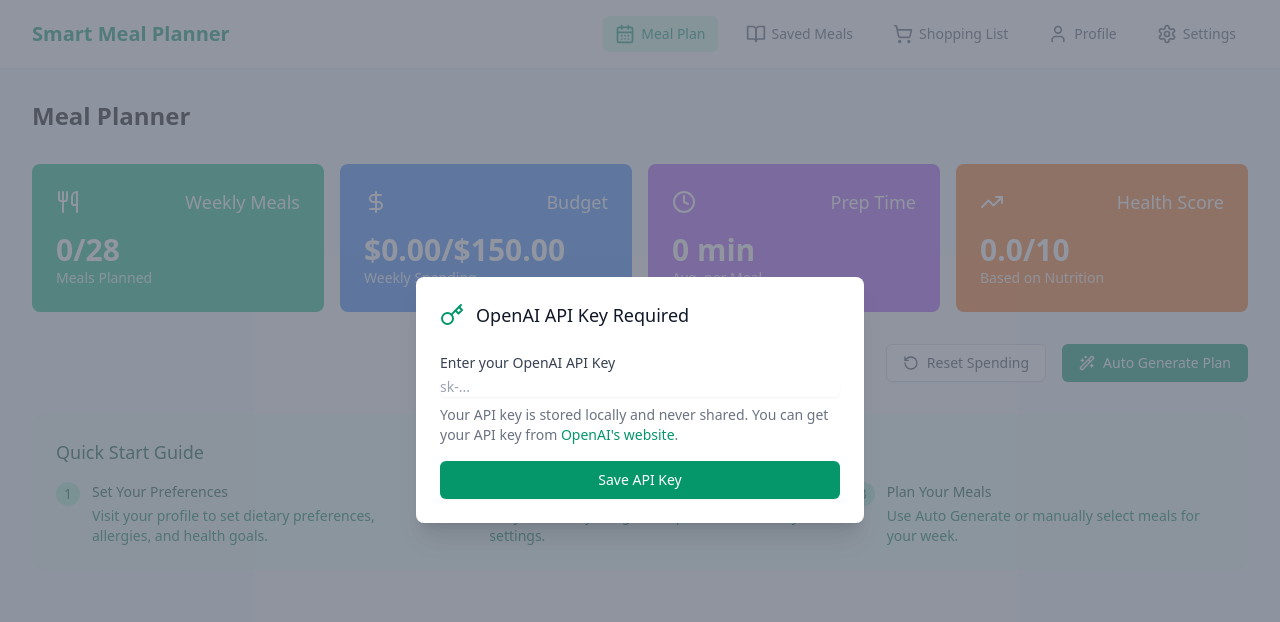
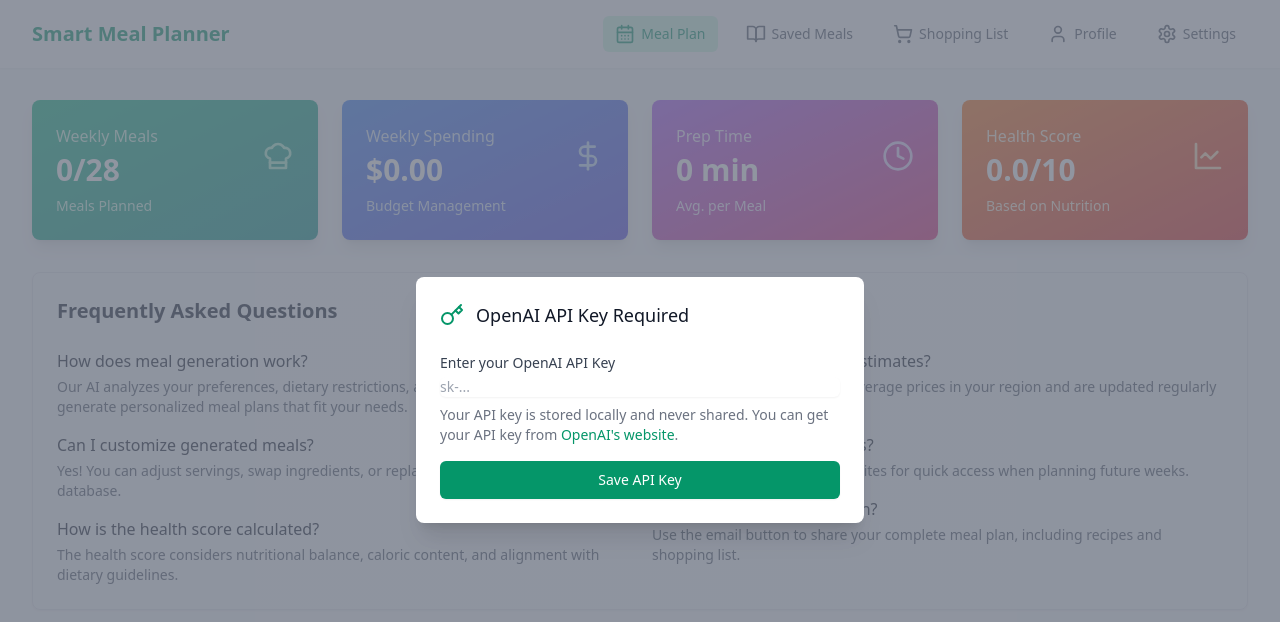
Before and after one commit to vigourpt/smart-meal-planner, a React (Vite) app: page / in a window 1280 px wide. Shown: the top 622 px of the page. Built offline with nearby package versions, Linux system fonts and the light colour scheme.

Commit message:
Add gradients and FAQs to Dashboard

```diff
--- a/src/components/Dashboard.tsx
+++ b/src/components/Dashboard.tsx
@@ -1,246 +1,117 @@
-import React, { useState } from 'react';
-import {
-  Utensils,
-  DollarSign,
-  Clock,
-  TrendingUp,
-  RotateCcw,
-  Wand2,
-  Loader2
-} from 'lucide-react';
-import { useStore } from '../lib/store';
-import { formatCurrency } from '../lib/currency';
-import { generateFullMealPlan } from '../lib/openai';
-import { saveMeal } from '../lib/firebase';
-import confetti from 'canvas-confetti';
+import React from 'react'
+import { useStore } from '../lib/store'
+import { ChefHat, DollarSign, Clock, LineChart } from 'lucide-react'
+import { formatCurrency } from '../lib/currency'
 
-export function Dashboard() {
-  const [isGenerating, setIsGenerating] = useState(false);
-  const {
-    mealPlan,
-    updateMealPlan,
-    shoppingList,
-    currency,
-    resetShoppingListSpending,
-    addSavedMeal,
-    generateShoppingListFromMealPlan,
-    weeklyBudget,
-    preferences
-  } = useStore(state => ({
+export const Dashboard = (): JSX.Element => {
+  const { mealPlan, preferences, currency } = useStore(state => ({
     mealPlan: state.mealPlan,
-    updateMealPlan: state.updateMealPlan,
-    shoppingList: state.shoppingList,
-    currency: state.settings.currency,
-    resetShoppingListSpending: state.resetShoppingListSpending,
-    addSavedMeal: state.addSavedMeal,
-    generateShoppingListFromMealPlan: state.generateShoppingListFromMealPlan,
-    weeklyBudget: state.preferences.weeklyBudget,
-    preferences: state.preferences
-  }));
+    preferences: state.preferences,
+    currency: state.settings.currency
+  }))
 
-  const currentSpending = shoppingList.reduce((total, item) => total + item.ingredient.estimatedCost, 0);
-  const avgPrepTime = mealPlan
-    ? Object.values(mealPlan.meals)
-        .filter(meal => meal.recipe)
-        .reduce((sum, meal) => sum + meal.recipe!.prepTime, 0) /
-      Object.values(mealPlan.meals).filter(meal => meal.recipe).length || 0
-    : 0;
-  const healthScore = mealPlan
-    ? Object.values(mealPlan.meals)
-        .filter(meal => meal.recipe)
-        .reduce((sum, meal) => sum + meal.recipe!.healthScore, 0) /
-      Object.values(mealPlan.meals).filter(meal => meal.recipe).length || 0
-    : 0;
-  const totalMealsPlanned = mealPlan ? Object.values(mealPlan.meals).filter(meal => meal.recipe).length : 0;
-  const totalPossibleMeals = 28; // 4 meals a day (including snacks) for 7 days
+  const totalMeals = mealPlan ? Object.keys(mealPlan.meals).length : 0
+  const totalPlannedMeals = 28 // 7 days * 4 meals per day
 
-  const handleResetSpending = () => {
-    resetShoppingListSpending();
-  };
+  const totalCost = mealPlan ? Object.values(mealPlan.meals).reduce((total, meal) => {
+    if (!meal?.recipe) return total
+    return total + meal.recipe.totalCost
+  }, 0) : 0
 
-  const handleAutoGenerate = async () => {
-    try {
-      setIsGenerating(true);
-      const preferencesString = `
-        Dietary restrictions: ${preferences.dietary.join(', ')}
-        Allergies: ${preferences.allergies.join(', ')}
-        Cuisine types: ${preferences.cuisineTypes.join(', ')}
-        Servings: ${preferences.servings}
-      `;
+  const avgPrepTime = mealPlan ? Object.values(mealPlan.meals).reduce((total, meal) => {
+    if (!meal?.recipe) return total
+    return total + meal.recipe.prepTime
+  }, 0) / (totalMeals || 1) : 0
 
-      console.log('Generating meal plan with preferences:', preferencesString);
-      const result = await generateFullMealPlan(preferencesString);
-      console.log('Generated meal plan:', result);
-
-      if (!result || !result.meals || !Array.isArray(result.meals)) {
-        throw new Error('Invalid meal plan response');
-      }
-
-      // Save each meal to Firebase and store
-      const savedMeals = await Promise.all(result.meals.map(async (meal) => {
-        try {
-          const id = await saveMeal(meal);
-          const savedMeal = { ...meal, id };
-          addSavedMeal(savedMeal);
-          return savedMeal;
-        } catch (error) {
-          console.error('Error saving meal:', error);
-          return meal;
-        }
-      }));
-
-      // Organize meals by type
-      const mealsByType = {
-        breakfast: savedMeals.filter(meal => meal.category === 'breakfast'),
-        lunch: savedMeals.filter(meal => meal.category === 'lunch'),
-        dinner: savedMeals.filter(meal => meal.category === 'dinner'),
-        snack: savedMeals.filter(meal => meal.category === 'snack')
-      };
-
-      // Ensure we have enough unique meals for each type
-      if (Object.values(mealsByType).some(meals => meals.length < 7)) {
-        throw new Error('Not enough unique meals generated for each category');
-      }
-
-      const days = ['Monday', 'Tuesday', 'Wednesday', 'Thursday', 'Friday', 'Saturday', 'Sunday'];
-      const mealTypes = ['Breakfast', 'Lunch', 'Dinner', 'Snack'];
-
-      // Create meal plan ensuring different meals each day
-      const newMealPlan = {
-        meals: days.reduce((acc, day, dayIndex) => {
-          mealTypes.forEach((type, typeIndex) => {
-            const lowerType = type.toLowerCase();
-            const meals = mealsByType[lowerType as keyof typeof mealsByType];
-            // Use dayIndex to ensure different meals each day
-            acc[`${day}-${type}`] = { recipe: meals[dayIndex] };
-          });
-          return acc;
-        }, {} as Record<string, { recipe: any }>)
-      };
-
-      console.log('Updating meal plan:', newMealPlan);
-      updateMealPlan(newMealPlan);
-      generateShoppingListFromMealPlan(newMealPlan);
-
-      // Trigger confetti
-      confetti({
-        particleCount: 100,
-        spread: 70,
-        origin: { y: 0.6 }
-      });
-    } catch (error) {
-      console.error('Error generating meal plan:', error);
-      alert('Failed to generate meal plan. Please check the console for details.');
-    } finally {
-      setIsGenerating(false);
-    }
-  };
+  const healthScore = mealPlan ? Object.values(mealPlan.meals).reduce((total, meal) => {
+    if (!meal?.recipe) return total
+    return total + meal.recipe.healthScore
+  }, 0) / (totalMeals || 1) : 0
 
   return (
     <div className="space-y-8">
-      <h2 className="text-2xl font-bold">Meal Planner</h2>
-
-      {/* Stats Grid */}
-      <div className="grid grid-cols-1 md:grid-cols-2 lg:grid-cols-4 gap-4">
-        <div className="bg-emerald-500 rounded-lg p-6 text-white">
+      <div className="grid gap-6 md:grid-cols-4">
+        <div className="bg-gradient-to-br from-emerald-500 to-teal-600 p-6 rounded-lg shadow-lg text-white">
           <div className="flex items-center justify-between">
-            <Utensils className="h-6 w-6" />
-            <h3 className="text-lg font-medium">Weekly Meals</h3>
+            <div>
+              <p className="text-emerald-100">Weekly Meals</p>
+              <h3 className="text-3xl font-bold mt-1">{totalMeals}/{totalPlannedMeals}</h3>
+            </div>
+            <ChefHat className="h-8 w-8 text-emerald-200" />
           </div>
-          <div className="mt-4">
-            <p className="text-3xl font-bold">{totalMealsPlanned}/{totalPossibleMeals}</p>
-            <p className="text-sm opacity-90">Meals Planned</p>
-          </div>
+          <p className="text-sm text-emerald-100 mt-2">Meals Planned</p>
         </div>
 
-        <div className="bg-blue-500 rounded-lg p-6 text-white">
+        <div className="bg-gradient-to-br from-blue-500 to-indigo-600 p-6 rounded-lg shadow-lg text-white">
           <div className="flex items-center justify-between">
-            <DollarSign className="h-6 w-6" />
-            <h3 className="text-lg font-medium">Budget</h3>
+            <div>
+              <p className="text-blue-100">Weekly Spending</p>
+              <h3 className="text-3xl font-bold mt-1">{formatCurrency(totalCost, currency)}</h3>
+            </div>
+            <DollarSign className="h-8 w-8 text-blue-200" />
           </div>
-          <div className="mt-4">
-            <p className="text-3xl font-bold">
-              {formatCurrency(currentSpending, currency)}/{formatCurrency(weeklyBudget, currency)}
-            </p>
-            <p className="text-sm opacity-90">Weekly Spending</p>
-          </div>
+          <p className="text-sm text-blue-100 mt-2">Budget Management</p>
         </div>
 
-        <div className="bg-purple-500 rounded-lg p-6 text-white">
+        <div className="bg-gradient-to-br from-purple-500 to-pink-600 p-6 rounded-lg shadow-lg text-white">
           <div className="flex items-center justify-between">
-            <Clock className="h-6 w-6" />
-            <h3 className="text-lg font-medium">Prep Time</h3>
+            <div>
+              <p className="text-purple-100">Prep Time</p>
+              <h3 className="text-3xl font-bold mt-1">{Math.round(avgPrepTime)} min</h3>
+            </div>
+            <Clock className="h-8 w-8 text-purple-200" />
           </div>
-          <div className="mt-4">
-            <p className="text-3xl font-bold">{Math.round(avgPrepTime || 0)} min</p>
-            <p className="text-sm opacity-90">Avg. per Meal</p>
-          </div>
+          <p className="text-sm text-purple-100 mt-2">Avg. per Meal</p>
         </div>
 
-        <div className="bg-orange-500 rounded-lg p-6 text-white">
+        <div className="bg-gradient-to-br from-orange-500 to-red-600 p-6 rounded-lg shadow-lg text-white">
           <div className="flex items-center justify-between">
-            <TrendingUp className="h-6 w-6" />
-            <h3 className="text-lg font-medium">Health Score</h3>
+            <div>
+              <p className="text-orange-100">Health Score</p>
+              <h3 className="text-3xl font-bold mt-1">{healthScore.toFixed(1)}/10</h3>
+            </div>
+            <LineChart className="h-8 w-8 text-orange-200" />
           </div>
-          <div className="mt-4">
-            <p className="text-3xl font-bold">{healthScore.toFixed(1)}/10</p>
-            <p className="text-sm opacity-90">Based on Nutrition</p>
-          </div>
+          <p className="text-sm text-orange-100 mt-2">Based on Nutrition</p>
         </div>
       </div>
 
-      {/* Action Buttons */}
-      <div className="flex justify-end space-x-4">
-        <button
-          onClick={handleResetSpending}
-          className="inline-flex items-center px-4 py-2 border border-gray-300 rounded-md shadow-sm text-sm font-medium text-gray-700 bg-white hover:bg-gray-50"
-        >
-          <RotateCcw className="h-4 w-4 mr-2" />
-          Reset Spending
-        </button>
-        <button
-          onClick={handleAutoGenerate}
-          disabled={isGenerating}
-          className={`inline-flex items-center px-4 py-2 border border-transparent rounded-md shadow-sm text-sm font-medium text-white ${
-            isGenerating ? 'bg-emerald-400' : 'bg-emerald-600 hover:bg-emerald-700'
-          }`}
-        >
-          {isGenerating ? (
-            <Loader2 className="h-4 w-4 mr-2 animate-spin" />
-          ) : (
-            <Wand2 className="h-4 w-4 mr-2" />
-          )}
-          {isGenerating ? 'Generating...' : 'Auto Generate Plan'}
-        </button>
-      </div>
-
-      {/* Quick Start Guide */}
-      <div className="bg-emerald-50 rounded-lg p-6">
-        <h3 className="text-lg font-medium text-emerald-900 mb-4">Quick Start Guide</h3>
-        <div className="grid md:grid-cols-3 gap-6">
-          <div className="flex items-start">
-            <span className="flex-shrink-0 flex items-center justify-center h-6 w-6 rounded-full bg-emerald-200 text-emerald-800 text-sm font-medium">1</span>
-            <div className="ml-3">
-              <h4 className="text-sm font-medium text-emerald-900">Set Your Preferences</h4>
-              <p className="mt-1 text-sm text-emerald-700">Visit your profile to set dietary preferences, allergies, and health goals.</p>
+      {/* FAQs */}
+      <div className="bg-gradient-to-br from-gray-50 to-slate-50 p-6 rounded-lg shadow-sm border border-gray-200">
+        <h2 className="text-xl font-semibold text-gray-900 mb-6">Frequently Asked Questions</h2>
+        <div className="grid gap-6 md:grid-cols-2">
+          <div className="space-y-4">
+            <div>
+              <h3 className="font-medium text-gray-900">How does meal generation work?</h3>
+              <p className="mt-1 text-sm text-gray-600">Our AI analyzes your preferences, dietary restrictions, and nutritional goals to generate personalized meal plans that fit your needs.</p>
+            </div>
+            <div>
+              <h3 className="font-medium text-gray-900">Can I customize generated meals?</h3>
+              <p className="mt-1 text-sm text-gray-600">Yes! You can adjust servings, swap ingredients, or replace entire meals from our recipe database.</p>
+            </div>
+            <div>
+              <h3 className="font-medium text-gray-900">How is the health score calculated?</h3>
+              <p className="mt-1 text-sm text-gray-600">The health score considers nutritional balance, caloric content, and alignment with dietary guidelines.</p>
             </div>
           </div>
-          <div className="flex items-start">
-            <span className="flex-shrink-0 flex items-center justify-center h-6 w-6 rounded-full bg-emerald-200 text-emerald-800 text-sm font-medium">2</span>
-            <div className="ml-3">
-              <h4 className="text-sm font-medium text-emerald-900">Configure Budget</h4>
-              <p className="mt-1 text-sm text-emerald-700">Set your weekly budget and preferred currency in settings.</p>
+          <div className="space-y-4">
+            <div>
+              <h3 className="font-medium text-gray-900">How accurate are the cost estimates?</h3>
+              <p className="mt-1 text-sm text-gray-600">Costs are estimated based on average prices in your region and are updated regularly for accuracy.</p>
             </div>
-          </div>
-          <div className="flex items-start">
-            <span className="flex-shrink-0 flex items-center justify-center h-6 w-6 rounded-full bg-emerald-200 text-emerald-800 text-sm font-medium">3</span>
-            <div className="ml-3">
-              <h4 className="text-sm font-medium text-emerald-900">Plan Your Meals</h4>
-              <p className="mt-1 text-sm text-emerald-700">Use Auto Generate or manually select meals for your week.</p>
+            <div>
+              <h3 className="font-medium text-gray-900">Can I save my favorite meals?</h3>
+              <p className="mt-1 text-sm text-gray-600">Yes! Save any meal to your favorites for quick access when planning future weeks.</p>
+            </div>
+            <div>
+              <h3 className="font-medium text-gray-900">How do I share my meal plan?</h3>
+              <p className="mt-1 text-sm text-gray-600">Use the email button to share your complete meal plan, including recipes and shopping list.</p>
             </div>
           </div>
         </div>
       </div>
     </div>
-  );
+  )
 }
+
+export default Dashboard
```
